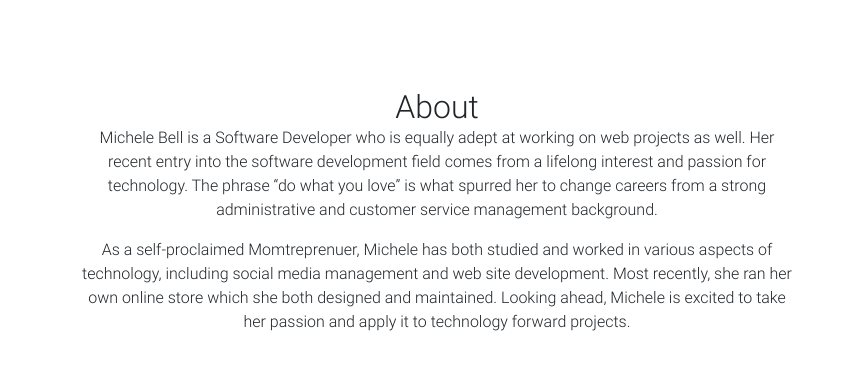
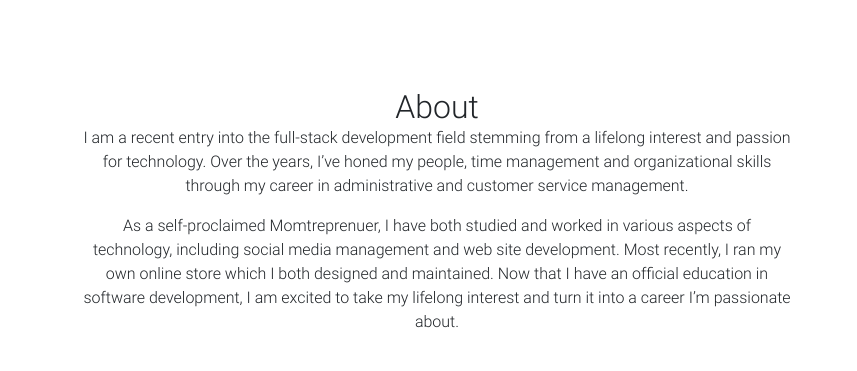
Before and after one commit to DesertBell/DesertBell.github.io, a website: page index.html in a window 1280 px wide. Shown: the part 920-1291 px from the top of the page, without its empty margins (203-1060 px from the left). Drawn offline with Linux system fonts and the light colour scheme.

Commit message:
Changes to about section

```diff
--- a/index.html
+++ b/index.html
@@ -128,13 +128,10 @@
             <div class="col-md-8">
 
                 <!-- Description -->
-                <p>Michele Bell is a Software Developer who is equally adept at working on web projects as well. Her recent
-             entry into the software development field comes from a lifelong interest and passion for technology. The phrase
-             “do what you love” is what spurred her to change careers from a strong administrative and customer service management
-              background.</p>
-                <p>As a self-proclaimed Momtreprenuer, Michele has both studied and worked in various aspects of technology,
-             including social media management and web site development. Most recently, she ran her own online store which she
-             both designed and maintained. Looking ahead, Michele is excited to take her passion and apply it to technology forward projects.
+                <p>I am a recent entry into the full-stack development field stemming from a lifelong interest and passion for technology.
+                Over the years, I’ve honed my people, time management and organizational skills through my career in administrative and customer service management.</p>
+                <p>As a self-proclaimed Momtreprenuer, I have both studied and worked in various aspects of technology, including social media management and web
+                site development. Most recently, I ran my own online store which I both designed and maintained. Now that I have an official education in software development, I am excited to take my lifelong interest and turn it into a career I’m passionate about.
             </p>
 
             </div>
```
